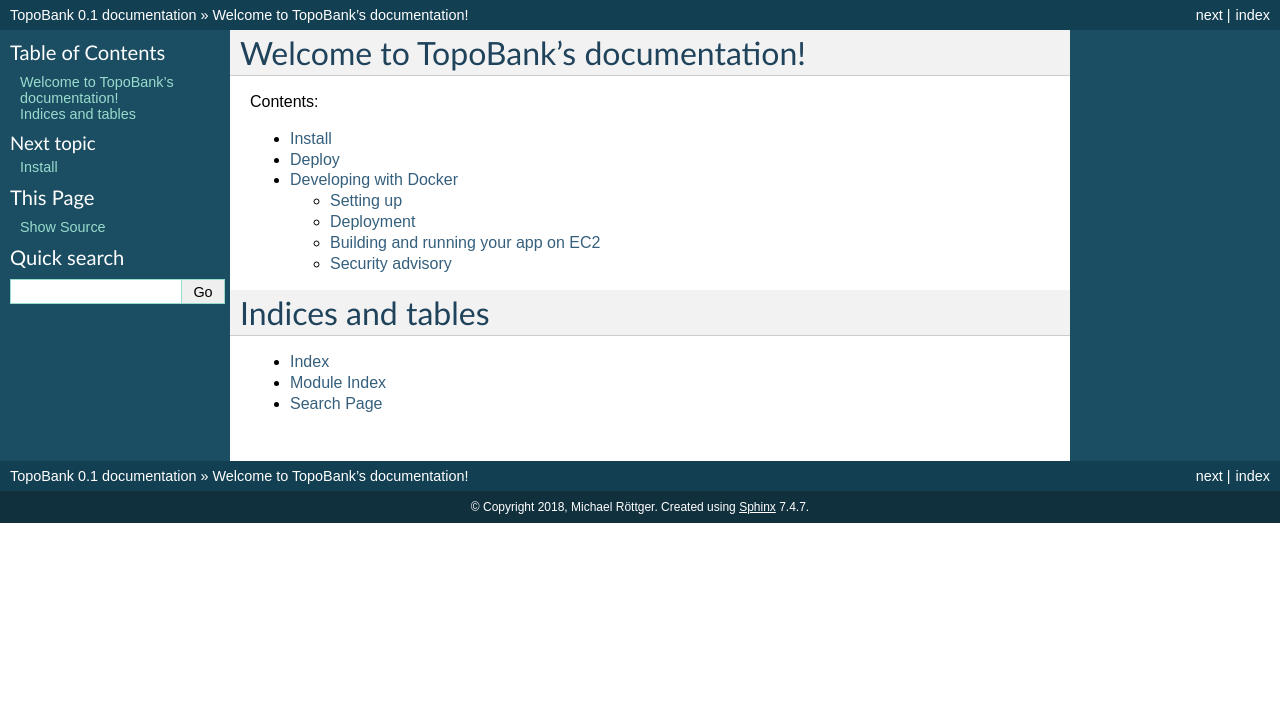
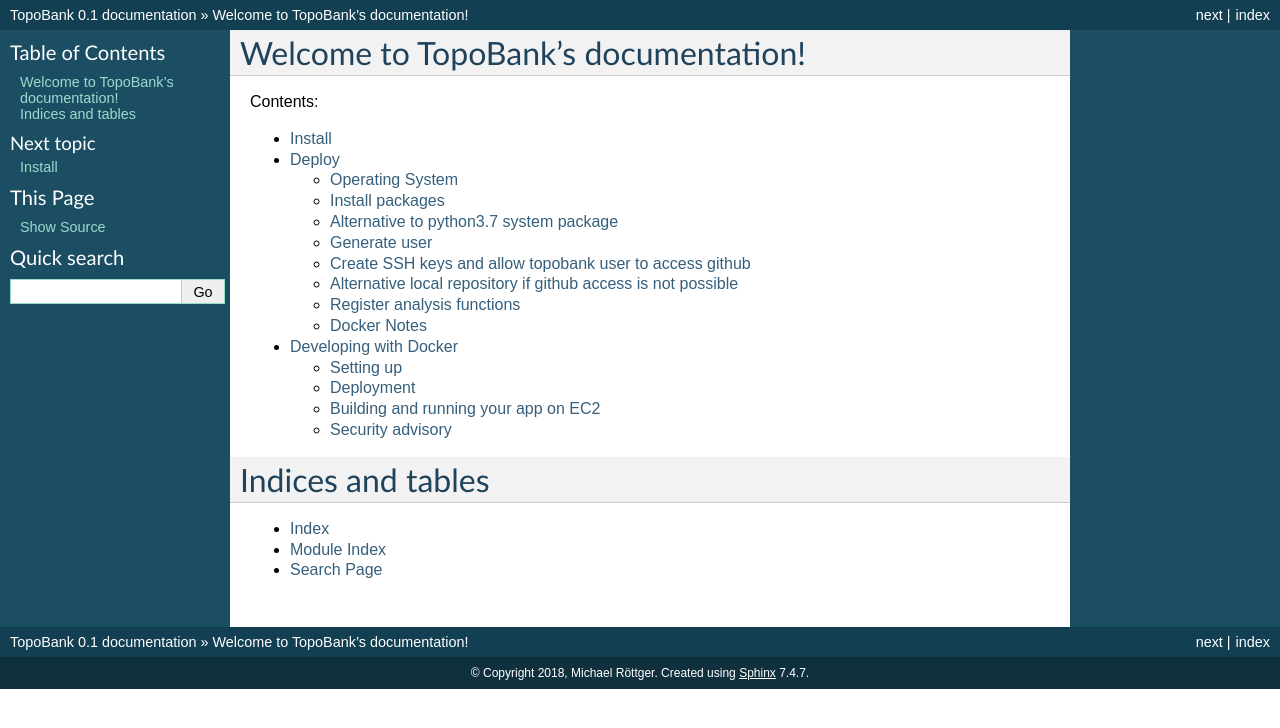
Before and after one commit to ContactEngineering/topobank, a Sphinx documentation site: the page built from docs/index.rst, in a window 1280 px wide. Shown: the top 728 px of the page. Built offline with Sphinx 7.4.7, drawn with Linux system fonts in a browser that asks for light colours; pages that are not in the unit, such as notebooks, are missing from menus; some of the changed lines change nothing that is shown.

Commit message:
DOC: Starting deployment notes. Likely to be changed because of docker.

```diff
--- a/docs/deploy.rst
+++ b/docs/deploy.rst
@@ -2,3 +2,213 @@
 ========
 
 This is where you describe how the project is deployed in production.
+
+.. role:: bash(code)
+   :language: bash
+
+
+Operating System
+----------------
+
+This deployment is made on Ubuntu 18.04.01 LTS.
+
+Update the system using
+
+.. code:: bash
+
+    apt-get update
+    apt-get upgrade
+
+
+Install packages
+----------------
+
+Ensure you have sudo permissions.
+
+.. code:: bash
+
+    sudo apt-get install python3.7 git nginx
+
+..
+    Missing: postgresql and related
+
+
+Alternative to python3.7 system package
+---------------------------------------
+
+Download latest miniconda and create a python 3.7 environment from there.
+Should also work on systems which do not have a python3.7 interpreter.
+
+.. code:: bash
+
+    wget https://repo.continuum.io/miniconda/Miniconda3-latest-Linux-x86_64.sh
+    bash Miniconda3-latest-Linux-x86_64.sh
+    conda create -n topobank python=3.7
+    conda activate topobank
+
+All further commands and actions on this machine which are done in
+a virtual environment have to be done in the conda environment instead.
+
+Generate user
+-------------
+
+.. code:: bash
+
+    sudo adduser topobank --disabled-password
+
+This user will be used to run the application. You cannot login by password,
+but we'll set it up that you can use SSH keys to transfer code.
+
+
+Create SSH keys and allow topobank user to access github
+--------------------------------------------------------
+
+The current source code is on github. Each release is tagged on the
+master branch. We need to access the master branch on github from
+the :code:`topobank` user. In order to do so, we need a pair of
+SSH keys.
+
+Login as user `topobank` e.g. by
+
+.. code:: bash
+
+   sudo su topobank
+
+Go to home directory and generate SSH keys:
+
+.. code:: bash
+
+   cd
+   ssh-keygen -t ecdsa -b 521
+
+Accept the suggested file name, choose no pass phrase.
+
+.. Really no pass phrase?
+
+Allow access to github by uploading the public key :bash:`~/.ssh/id_ecdsa.pub`
+on the approriate github page.
+
+Add remote repository by
+
+.. code:: bash
+
+   git remote add origin git@github.com:pastewka/TopoBank.git
+
+Use this repository as source for the source code.
+
+Alternative local repository if github access is not possible
+-------------------------------------------------------------
+
+Prepare remote repository and access
+....................................
+
+As alternative, if the direct access to Github is not possible:
+
+Login as user `topobank` e.g. by
+
+.. code:: bash
+
+   sudo su topobank
+
+Create a directory for the git repository
+
+.. code:: bash
+
+   cd
+   mkdir -p git/topobank.git
+   cd git/topobank.git
+   git init --bare
+
+Now we need to be able to push the current repository from a development machine
+to this repository here.
+
+First, be sure that the :code:`topobank` user has your public SSH key.
+You can e.g. copy&paste the entry from file :code:`~/.ssh/authorized_keys` from the user
+you are using in order to connect to the production machine to the equivalent file of the user
+:code:`topobank`. As user :code:`topobank` do
+
+   cd
+   mkdir .ssh
+   chmod 700 .ssh
+   vim .ssh/authorized_keys
+   (here paste the public key of your user who connected to the machine)
+
+Afterwards it should be possbile to connect without password via
+
+   ssh topobank@<server>
+
+For :code:`<server>` use the name of the server.
+
+
+Push current version of the source code
+.......................................
+
+For the following on your development machine it's suggested to add a host entry into
+your :bash:`~/.ssh/config` file like
+
+.. code:: bash
+
+    Host topobank-prod
+    HostName <server>
+    User <your-user>
+
+Then you can connect via
+
+.. code:: bash
+
+    ssh topobank-prod
+
+as your user or via
+
+.. code:: bash
+
+    ssh topobank@topobank-prod
+
+as :code:`topobank` user.
+
+In order to have source code on the server, now do the following on your development machine,
+in the source directory of *TopoBank*:
+
+.. code:: bash
+
+   git remote add topobank-prod topobank@topobank-prod:git/topobank.git
+
+Now it should be possible to push the code:
+
+.. code:: bash
+
+   git push topobank-prod master
+
+On the production machine, as :code:`topobank`, make sure, that
+you have a working directory for *TopoBank*:
+
+.. code:: bash
+
+   mkdir ~/topobank
+
+Go there and make sure, to set
+
+Got there and pull the current source code:
+
+.. code:: bash
+
+   cd ~/topobank
+
+
+Register analysis functions
+---------------------------
+
+When deploying or during development, if you change the definition
+of analysis functions (via decorator in `functions.py`), register
+the current set of analysis functions in the database.
+
+.. code:: bash
+    python manage.py register_analysis_functions
+
+
+Docker Notes
+------------
+
+Install on host system
+
+ apt-get install docker-compose
```
